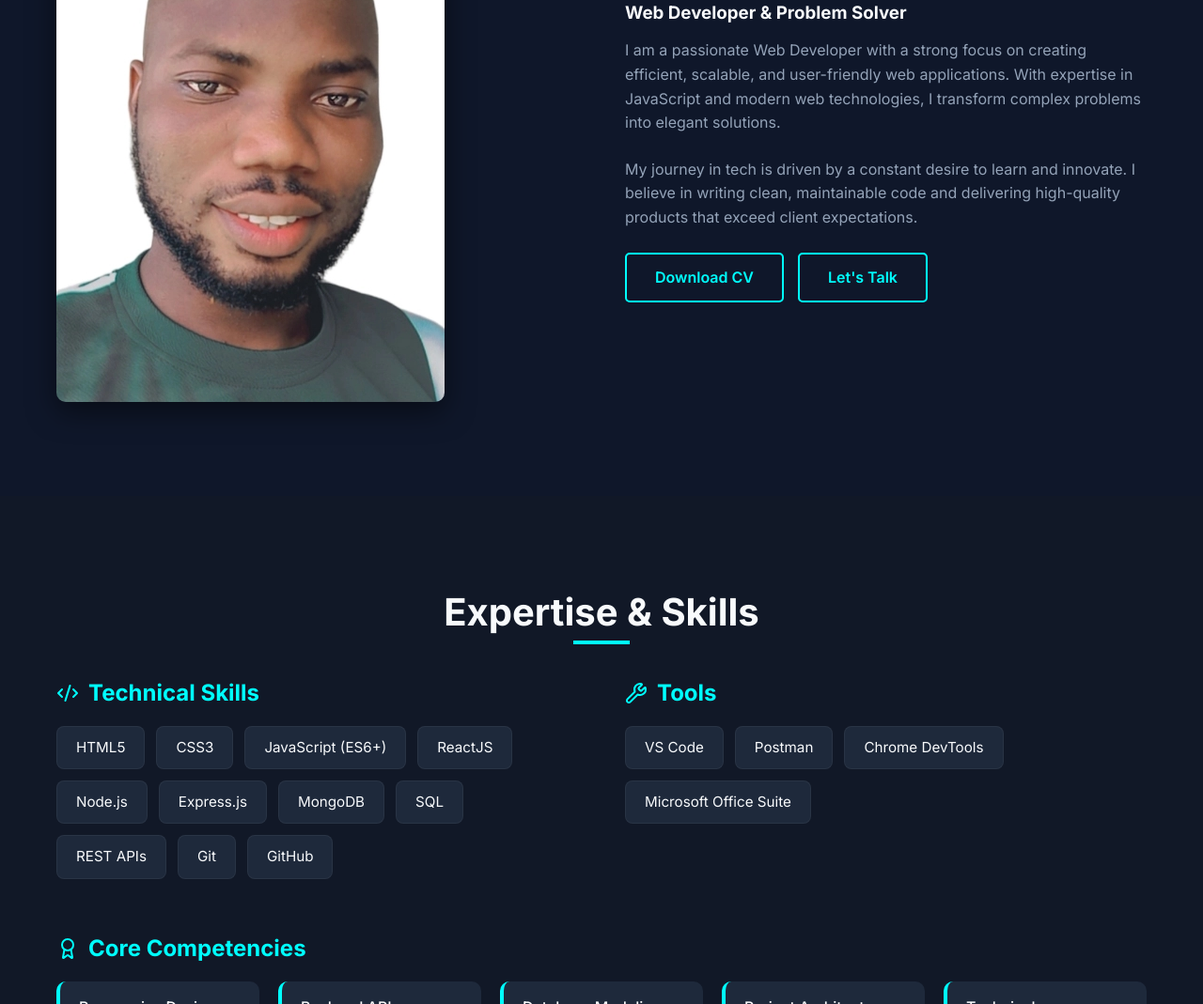
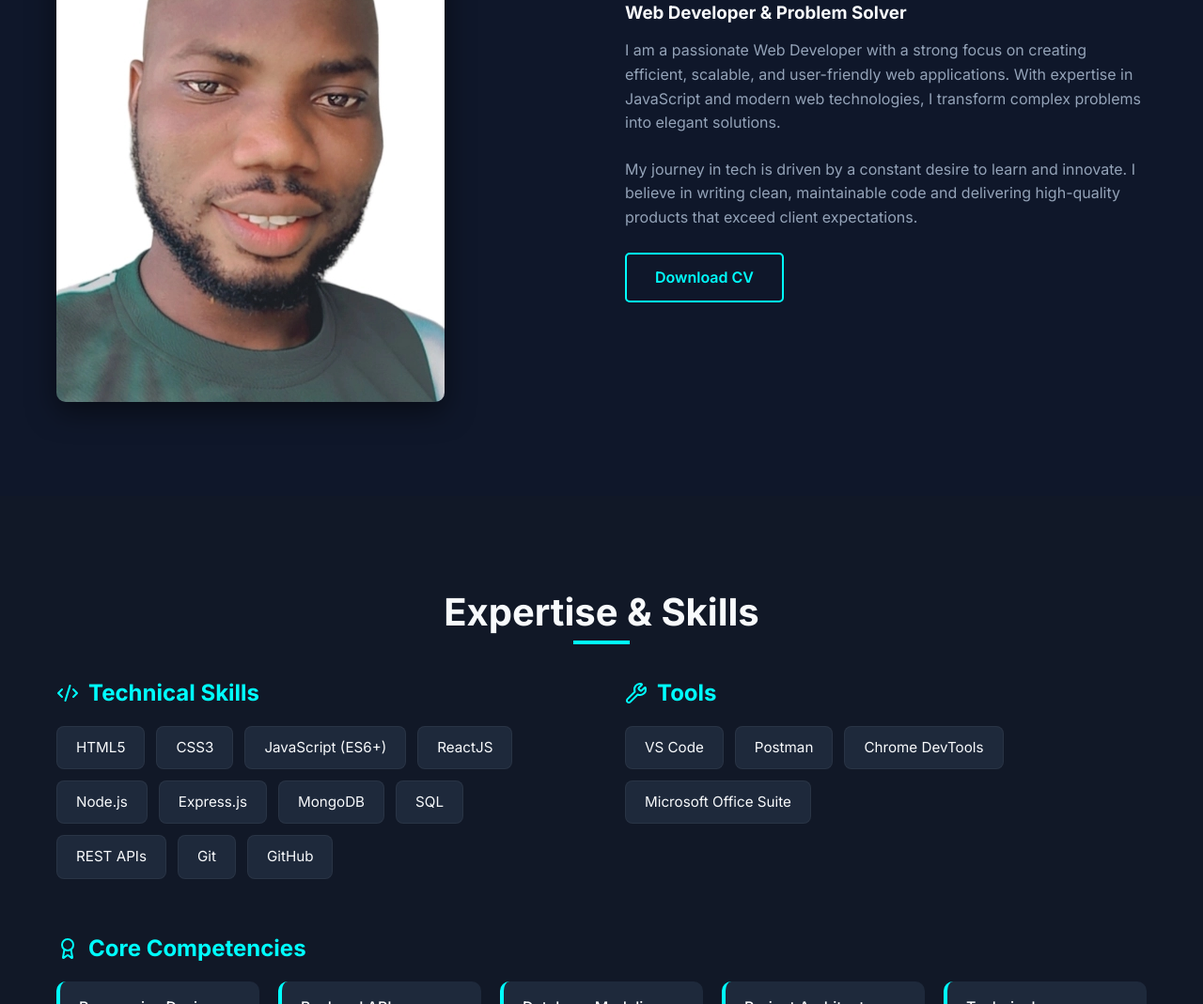
Before and after one commit to SyntaxSage07/My-portfolio, a plain HTML site: page index.html in a window 1280 px wide. Shown: the part 1099-2168 px from the top of the page at 94% size. Drawn offline with nearby package versions, Linux system fonts and the light colour scheme.

Commit message:
Update index.html

```diff
--- a/index.html
+++ b/index.html
@@ -60,7 +60,6 @@
                     <p>My journey in tech is driven by a constant desire to learn and innovate. I believe in writing clean, maintainable code and delivering high-quality products that exceed client expectations.</p>
                     <div class="hero-btns" style="justify-content: flex-start; gap: 15px; margin-top: 20px;">
                         <a href="assets/CV/ADEWALE _ CV.pdf" class="btn btn-outline" target="_blank">Download CV</a>
-                        <a href="#contact" class="btn btn-outline">Let's Talk</a>
                     </div>
                 </div>
             </div>
```
